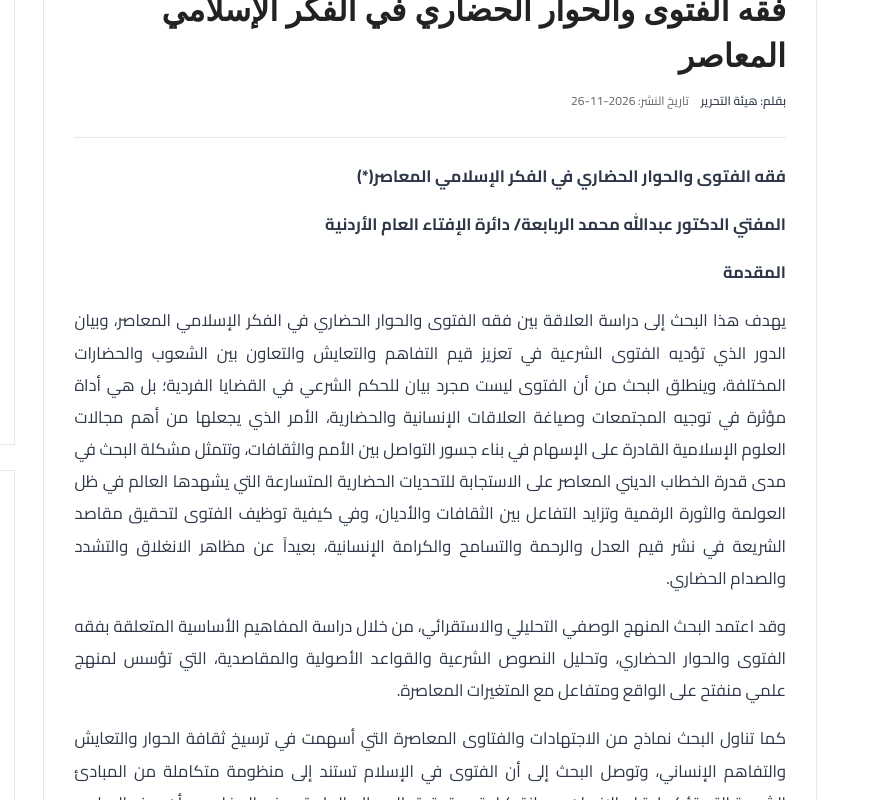
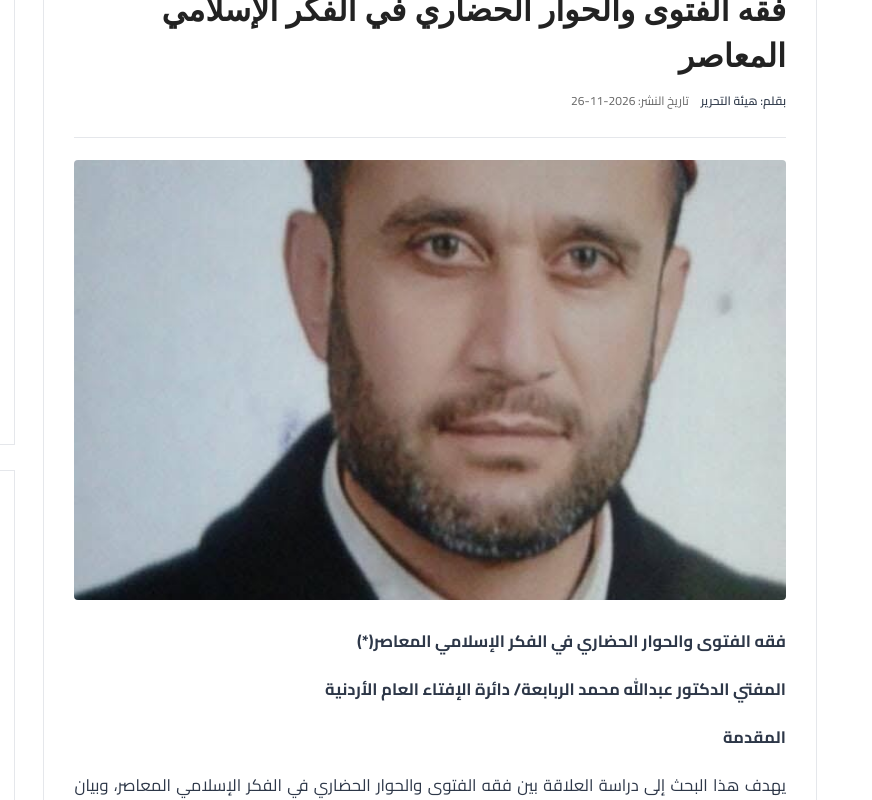
Before and after one commit to hassnazoz/fuqaha-forum, an Astro site: page /articles/2026-11-26-fqh-alftwa in a window 1280 px wide. Shown: the part 531-1331 px from the top of the page, 408-1280 px from the left. Built offline with nearby package versions, Linux system fonts and the light colour scheme; Astro itself is replaced by a stand-in of ours; no server answers; a web font is replaced by a local one.

Commit message:
Update src/content/articles/2026-11-26-fqh-alftwa.md (via Pages CMS)

```diff
--- a/src/content/articles/2026-11-26-fqh-alftwa.md
+++ b/src/content/articles/2026-11-26-fqh-alftwa.md
@@ -4,6 +4,7 @@ author: هيئة التحرير
 date: 2026-11-26
 category: أبحاث
 featured: true
+image: /images/uploads/486527136_1229485275318897_1423671566545846017_n.jpg
 excerpt: "يهدف هذا البحث إلى دراسة العلاقة بين فقه الفتوى والحوار الحضاري في
   الفكر الإسلامي المعاصر، وبيان الدور الذي تؤديه الفتوى الشرعية في تعزيز قيم
   التفاهم والتعايش والتعاون بين الشعوب والحضارات المختلفة، وينطلق البحث من أن
```
